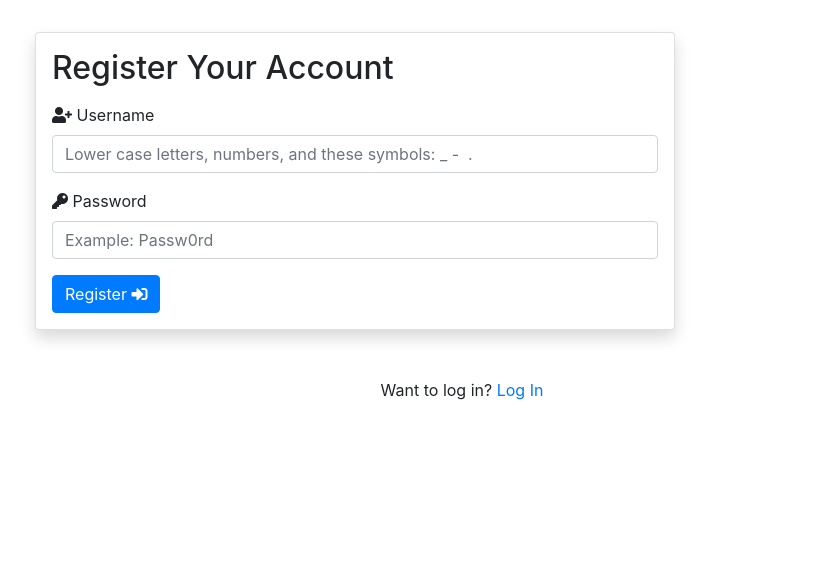
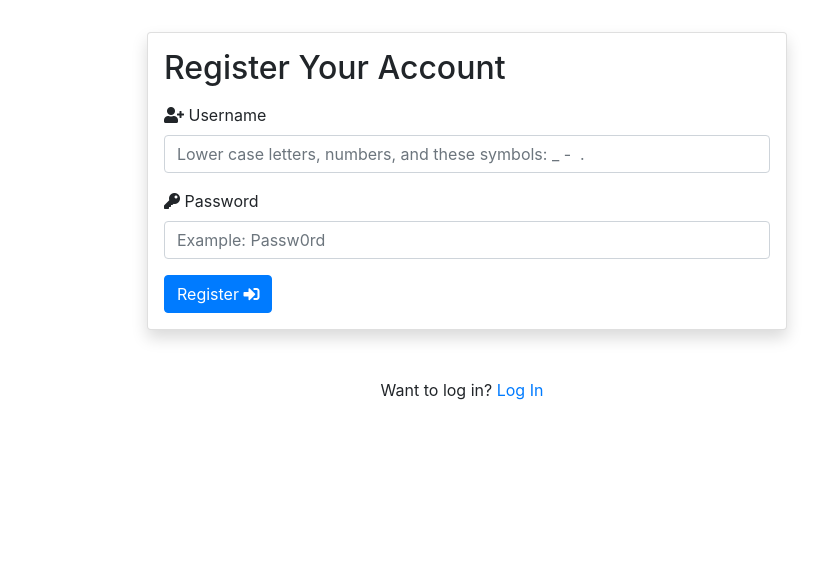
Before and after one commit to RicardoAzuul/code-institute-ms3-backend, a Flask app: page /register in a window 1280 px wide. Shown: the part 56-626 px from the top of the page, without its empty margins (178-999 px from the left). Run offline with Flask 2, Linux system fonts and the light colour scheme; some libraries are stand-ins or nearby versions.

Commit message:
Fix CSS bug: the login and register cards were not displaying properly in the center.

```diff
--- a/static/css/style.css
+++ b/static/css/style.css
@@ -58,11 +58,6 @@ h3 {
   margin-top: 0.5rem;
 }
 
-/* login.html, register.html */
-#login-card, #register-card {
-  margin-left: 3rem;
-}
-
 /* edit_review.html */
 .review-card-body {
   text-align: left;
@@ -114,7 +109,7 @@ h3 {
     margin-top: 1rem;
   }
   #login-card, #register-card {
-    margin-left: 8rem;
+    margin-left: 9rem;
     width: 26rem;
   }
   #profile-card h2 {
@@ -147,7 +142,7 @@ h3 {
     text-align: center;
   }
   #login-card, #register-card {
-    margin-left: 8rem;
+    margin-left: 9rem;
     width: 40rem;
   }
 }
@@ -169,4 +164,8 @@ h3 {
   #book-card {
     width: 50rem;
   }
+  #login-card, #register-card {
+    margin-left: 15rem;
+    width: 40rem;
+  }
 }
```
